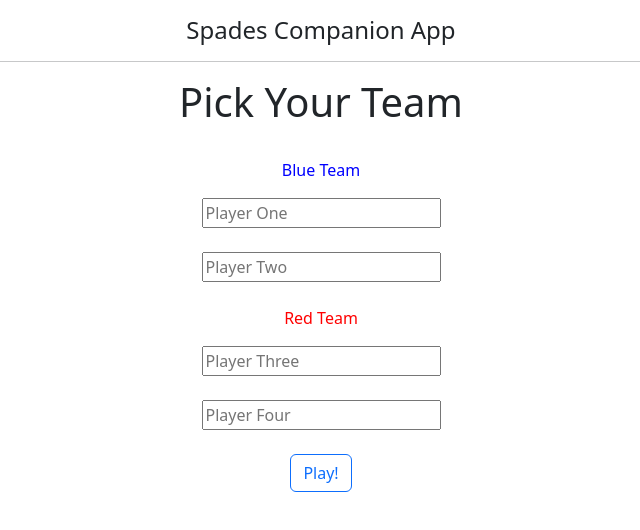
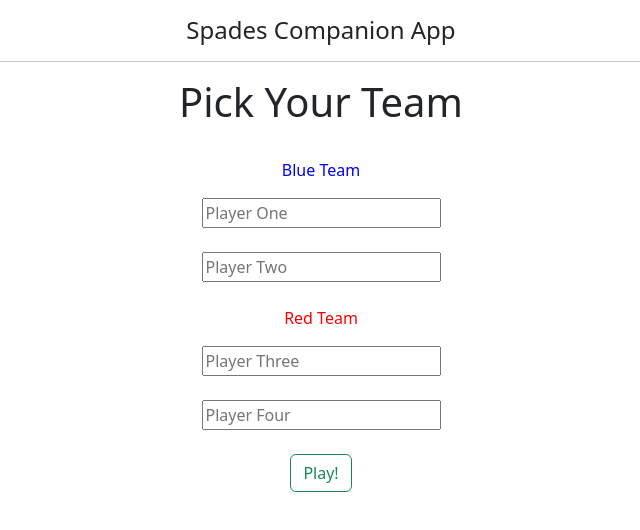
Before and after one commit to Rashad-636/tca-spades, a React (Create React App) app: page /#/Setup in a window 1280 px wide. Shown: the top 530 px of the page, without its empty margins (319-959 px from the left). Built offline with nearby package versions, Linux system fonts and the light colour scheme; no server answers.

Commit message:
Touch ups

```diff
--- a/src/pages/GameInPlay.js
+++ b/src/pages/GameInPlay.js
@@ -47,7 +47,7 @@ export const GameInPlay = ({setupInfo, addGameresult}) => {
 
     return (
     <>
-        <h1>Track Your Scoring</h1>
+        <h1>Game in Progress...</h1>
             <label>Blue Team:</label> <span> </span>
                 <input
                     value= {val}
@@ -72,7 +72,7 @@ export const GameInPlay = ({setupInfo, addGameresult}) => {
 
         <br />
         <br />
-        <h2>Scoring breakdown and totals</h2>
+        <h2>Scoring Breakdown</h2>
         <br />
         <Row>
             <Col>
--- a/src/pages/Setup.js
+++ b/src/pages/Setup.js
@@ -92,7 +92,7 @@ export const Setup = ({setSetupInfo}) => {
       <br/>
       <br/>
       <Button
-        variant="outline-primary"
+        variant="outline-success"
         onClick={play}
       >
         Play!
```
